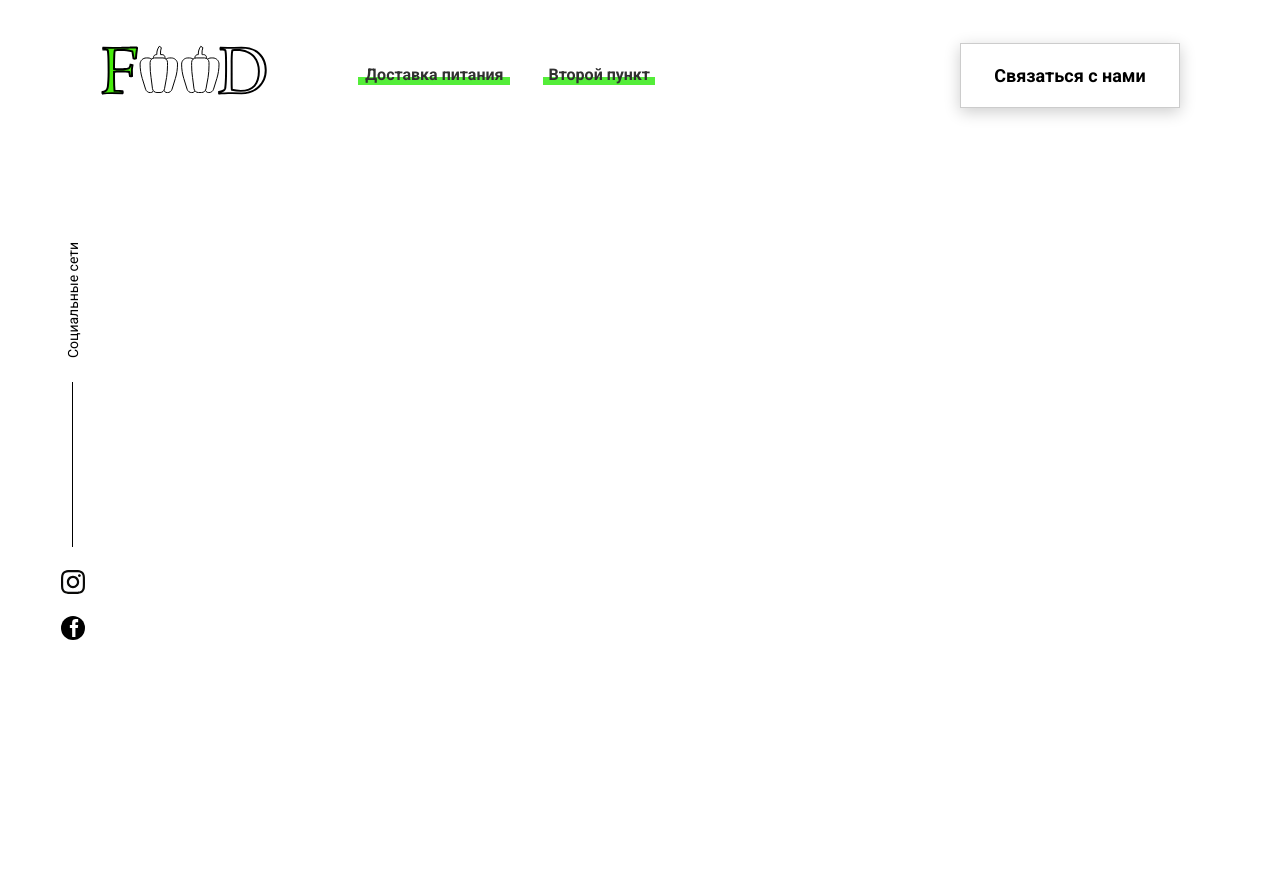
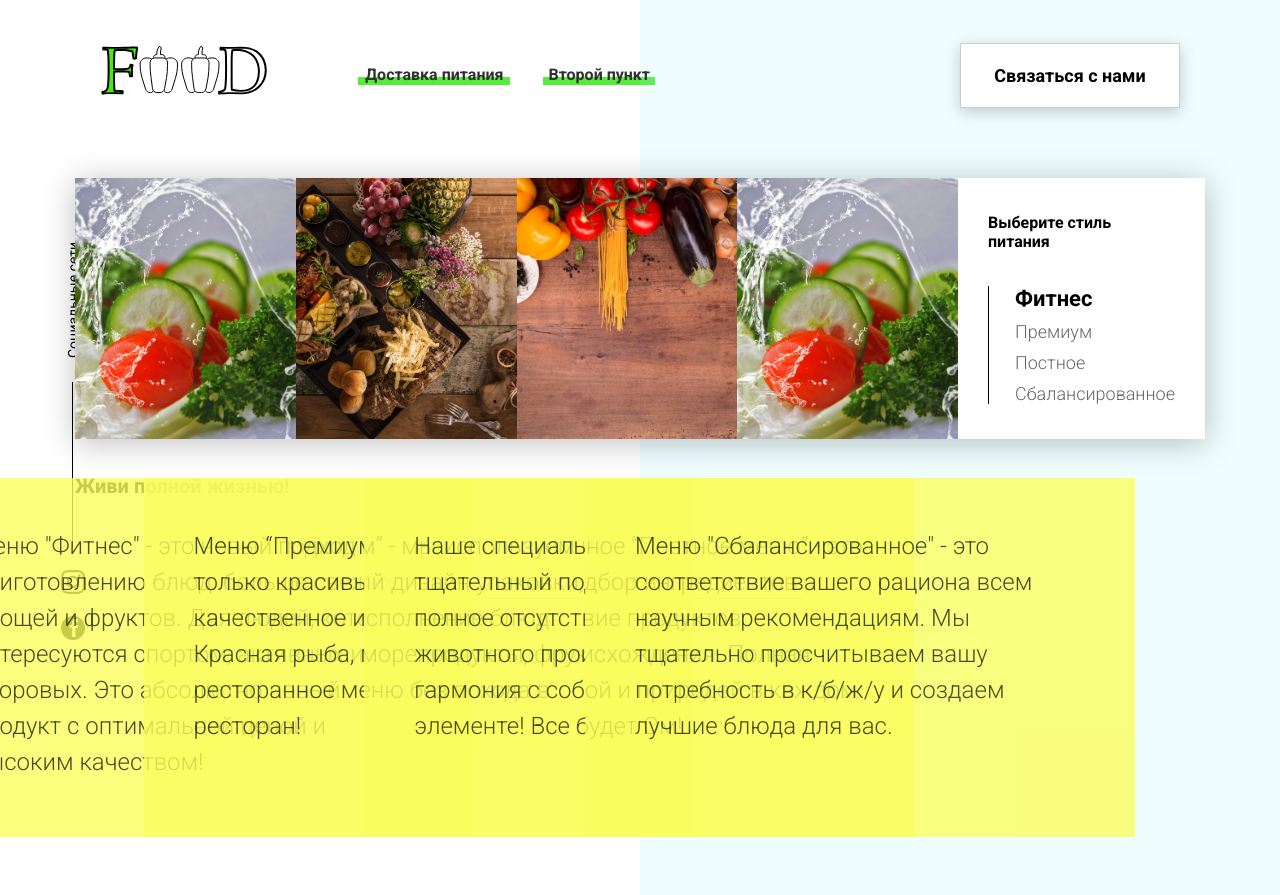
Before and after one commit to Stawr90/p_Food, a plain HTML site: page index.html in a window 1280 px wide. Before the commit the page ends 800 px from the top, so only its background shows below. Drawn offline with Linux system fonts and the light colour scheme.

Commit message:
food_preview

```diff
--- a/index.html
+++ b/index.html
@@ -33,6 +33,48 @@
         </a>
     </div>
 
+    <div class="preview">
+        <div class="bgc_blue"></div>
+        <div class="container">
+            <div class="tabcontainer">
+                <div class="tabcontent">
+                    <img src="img/tabs/vegy.jpg" alt="vegy">
+                    <div class="tabcontent__descr">
+                        Меню "Фитнес" - это новый подход к приготовлению блюд: больше свежих овощей и фруктов. Для людей, которые интересуются спортом; активных и здоровых. Это абсолютно новый продукт с оптимальной ценой и высоким качеством!
+                    </div>
+                </div>
+                <div class="tabcontent">
+                    <img src="img/tabs/elite.jpg" alt="elite">
+                    <div class="tabcontent__descr">
+                        Меню “Премиум” - мы используем не только красивый дизайн упаковки, но и качественное исполнение блюд. Красная рыба, морепродукты, фрукты - ресторанное меню без похода в ресторан!
+                    </div>
+                </div>
+                <div class="tabcontent">
+                    <img src="img/tabs/post.jpg" alt="post">
+                    <div class="tabcontent__descr">
+                        Наше специальное “Постное меню” - это тщательный подбор ингредиентов: полное отсутствие продуктов животного происхождения. Полная гармония с собой и природой в каждом элементе! Все будет Ом!
+                    </div>
+                </div>
+                <div class="tabcontent">
+                    <img src="img/tabs/vegy.jpg" alt="vegy">
+                    <div class="tabcontent__descr">
+                        Меню "Сбалансированное" - это соответствие вашего рациона всем научным рекомендациям. Мы тщательно просчитываем вашу потребность в к/б/ж/у и создаем лучшие блюда для вас.
+                    </div>
+                </div>
+                <div class="tabheader">
+                    <h3>Выберите стиль питания</h3>
+                    <div class="tabheader__items">
+                        <div class="tabheader__item tabheader__item_active">Фитнес</div>
+                        <div class="tabheader__item">Премиум</div>
+                        <div class="tabheader__item">Постное</div>
+                        <div class="tabheader__item">Сбалансированное</div>
+                    </div>
+                </div>
+            </div>
+            <div class="preview__life">Живи полной жизнью!</div>
+        </div>
+    </div>
 
+    <div class="divider"></div>
 </body>
 </html>
--- /dev/null
+++ b/scss/blocks/preview/_preview.scss
@@ -0,0 +1,75 @@
+.preview {
+    padding: 28px 0 100px 0;
+    position: relative;
+    &__life {
+        font-weight: bold;
+        font-size: 20px;
+        margin-left: 35px;
+        margin-top: 35px;
+    }
+}
+.bgc_blue {
+    position: absolute;
+    right: 0;
+    top: -155px;
+    width: 50vw;
+    height: 900px;
+    background: rgba(146, 242, 255, 0.15);
+    z-index: -1;
+}
+.tabcontainer {
+    display: flex;
+    width: 1130px;
+    margin: 0 auto;
+    box-shadow: 0px 4px 30px rgba(0, 0, 0, 0.25);
+}
+.tabcontent {
+    width: 850px;
+    position: relative;
+    img {
+        width: 100%;
+        height: 100%;
+        object-fit: cover;
+    }
+    &__descr {
+        position: absolute;
+        top: 300px;
+        right: -177px;
+        width: 550px;
+        height: 359px;
+        background: rgba(251, 254, 93, 0.8);
+        padding: 50px;
+        font-size: 24px;
+        font-weight: 300;
+        line-height: 36px;
+        color: rgba(0, 0, 0, 0.7);
+    }
+}
+.tabheader {
+    width: 280px;
+    padding: 35px 30px;
+    background-color: #fff;
+    h3 {
+        font-weight: bold;
+        font-size: 16px;
+    }
+    &__items {
+        margin-top: 35px;
+        padding-left: 26px;
+        border-left: 1px solid black;
+    }
+    &__item {
+        font-weight: bold;
+        font-size: 18px;
+        font-weight: 300;
+        margin-top: 10px;
+        color: rgba(0, 0, 0, 0.6);
+        cursor: pointer;
+        transition: 0.3s all;
+        &_active {
+            color: #000;
+            font-size: 22px;
+            font-weight: 700;
+        }
+    }
+}
--- a/scss/style.scss
+++ b/scss/style.scss
@@ -4,3 +4,4 @@
 
 @import './blocks/header/header';
 @import './blocks/sidepanel/sidepanel';
+@import './blocks/preview/preview';
```
Also changed, not shown: css/style.css, css/style.min.css.
